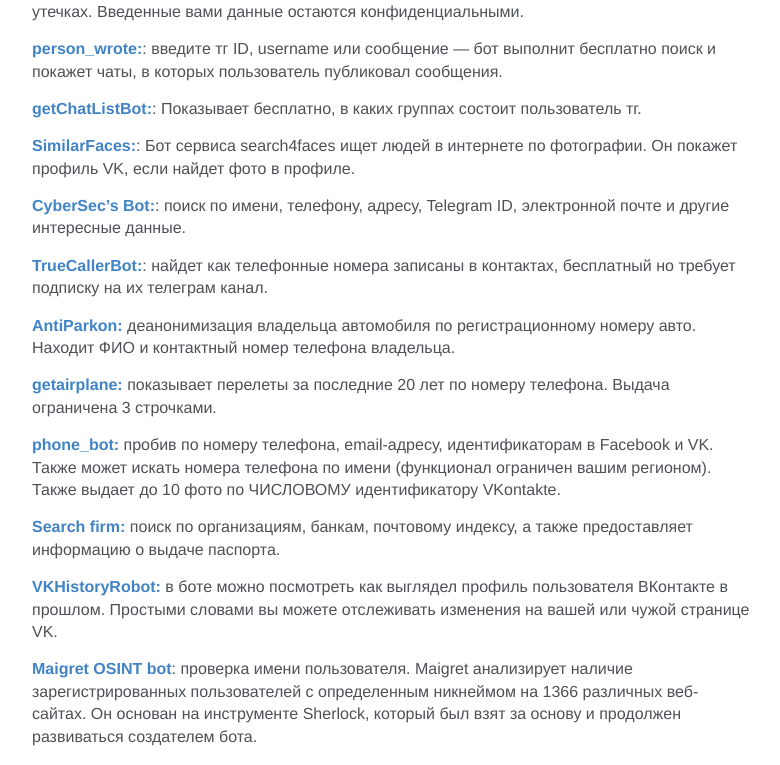
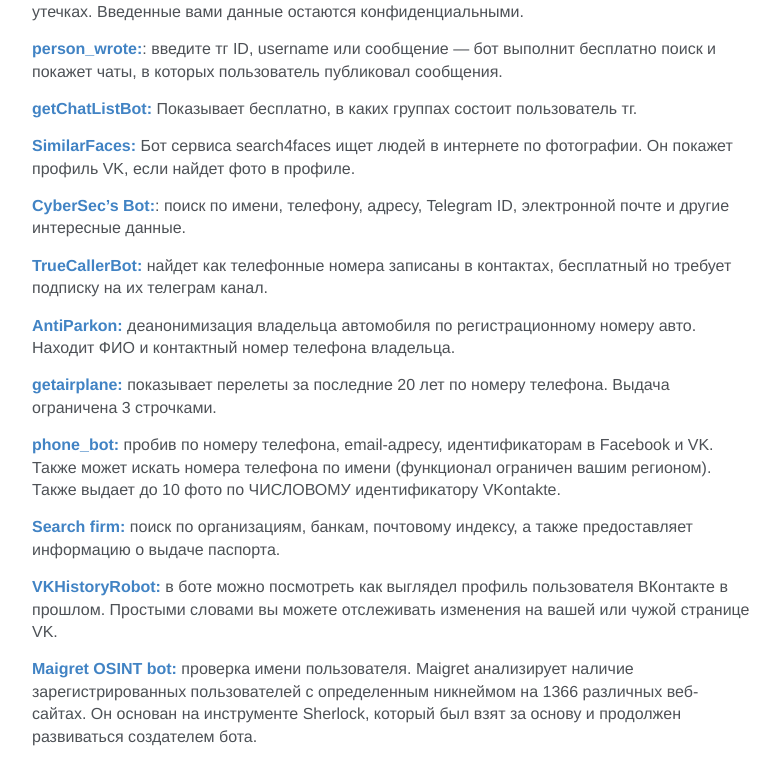
Before and after one commit to NmH7oMFjFlo8nyp13LHG/o8nyp13LHG, a Jekyll site: the page built from _posts/2025-04-28-besplatnye-boty-dlya-poiska-probiva-informaczii.md, in a window 1280 px wide and 1400 px high, scrolled down 1333 px. Shown: the part 160-925 px from the top of the window, without its empty margins (248-1028 px from the left). Built offline with Jekyll 4.4.1, drawn with Linux system fonts in a browser that asks for light colours; some of the changed text lies outside the part shown.

```diff
--- a/_posts/2025-04-28-besplatnye-boty-dlya-poiska-probiva-informaczii.md
+++ b/_posts/2025-04-28-besplatnye-boty-dlya-poiska-probiva-informaczii.md
@@ -30,13 +30,13 @@ last_modified_at: 2025-04-28
 
 **[person_wrote:](https://t.me/where_a_person_wrote_bot)**: введите тг ID, username или сообщение — бот выполнит бесплатно поиск и покажет чаты, в которых пользователь публиковал сообщения.
 
-**[getChatListBot:](https://t.me/getchatlistbot)**: Показывает бесплатно, в каких группах состоит пользователь тг.
+**[getChatListBot:](https://t.me/getchatlistbot)** Показывает бесплатно, в каких группах состоит пользователь тг.
 
-**[SimilarFaces:](https://t.me/similarfacesBot)**: Бот сервиса search4faces ищет людей в интернете по фотографии. Он покажет профиль VK, если найдет фото в профиле.
+**[SimilarFaces:](https://t.me/similarfacesBot)** Бот сервиса search4faces ищет людей в интернете по фотографии. Он покажет профиль VK, если найдет фото в профиле.
 
 **[CyberSec’s Bot:](https://t.me/karma_cybersec_bot)**: поиск по имени, телефону, адресу, Telegram ID, электронной почте и другие интересные данные.
 
-**[TrueCallerBot:](https://t.me/TrueCaller_Z_Bot)**: найдет как телефонные номера записаны в контактах, бесплатный но требует подписку на их телеграм канал.
+**[TrueCallerBot:](https://t.me/TrueCaller_Z_Bot)** найдет как телефонные номера записаны в контактах, бесплатный но требует подписку на их телеграм канал.
 
 **[AntiParkon:](https://t.me/Antiparkongogobot)** деанонимизация владельца автомобиля по регистрационному номеру авто. Находит ФИО и контактный номер телефона владельца.
 
@@ -48,7 +48,7 @@ last_modified_at: 2025-04-28
 
 **[VKHistoryRobot:](https://t.me/VKHistoryRobot)** в боте можно посмотреть как выглядел профиль пользователя ВКонтакте в прошлом. Простыми словами вы можете отслеживать изменения на вашей или чужой странице VK.
 
-**[Maigret OSINT bot](https://t.me/osint_maigret_bot)**: проверка имени пользователя. Maigret анализирует наличие зарегистрированных пользователей с определенным никнеймом на 1366 различных веб-сайтах. Он основан на инструменте Sherlock, который был взят за основу и продолжен развиваться создателем бота.
+**[Maigret OSINT bot:](https://t.me/osint_maigret_bot)** проверка имени пользователя. Maigret анализирует наличие зарегистрированных пользователей с определенным никнеймом на 1366 различных веб-сайтах. Он основан на инструменте Sherlock, который был взят за основу и продолжен развиваться создателем бота.
 
 **[Username_to_id_bot:](https://t.me/username_to_id_bot)** получит идентификатор (ID) пользователя, чата, канала или бота.
 
@@ -64,7 +64,7 @@ last_modified_at: 2025-04-28
 
 [**TuriBot:**](https://t.me/TuriBot) определения имени пользователя в Telegram по его идентификатору. Просто отправьте боту команду /resolve и укажите ID пользователя, который вас интересует. Бот мгновенно предоставит вам имя пользователя соответствующего аккаунта.
 
-**[AgentFNS_Bot](https://t.me/AgentFNS_bot)**: для мгновенной проверки контрагентов, предоставляющий только официальные данные. Для начала проверки нужно ввести ИНН или ОГРН интересующей компании или индивидуального предпринимателя (только цифры).
+**[AgentFNS_Bot:](https://t.me/AgentFNS_bot)** для мгновенной проверки контрагентов, предоставляющий только официальные данные. Для начала проверки нужно ввести ИНН или ОГРН интересующей компании или индивидуального предпринимателя (только цифры).
 
 **[Egrul_bot](https://t.me/egrul_bot)**: аналогичный бот предыдущему для проверки контрагентов. Предоставляет исключительно законные данные.
 
```
